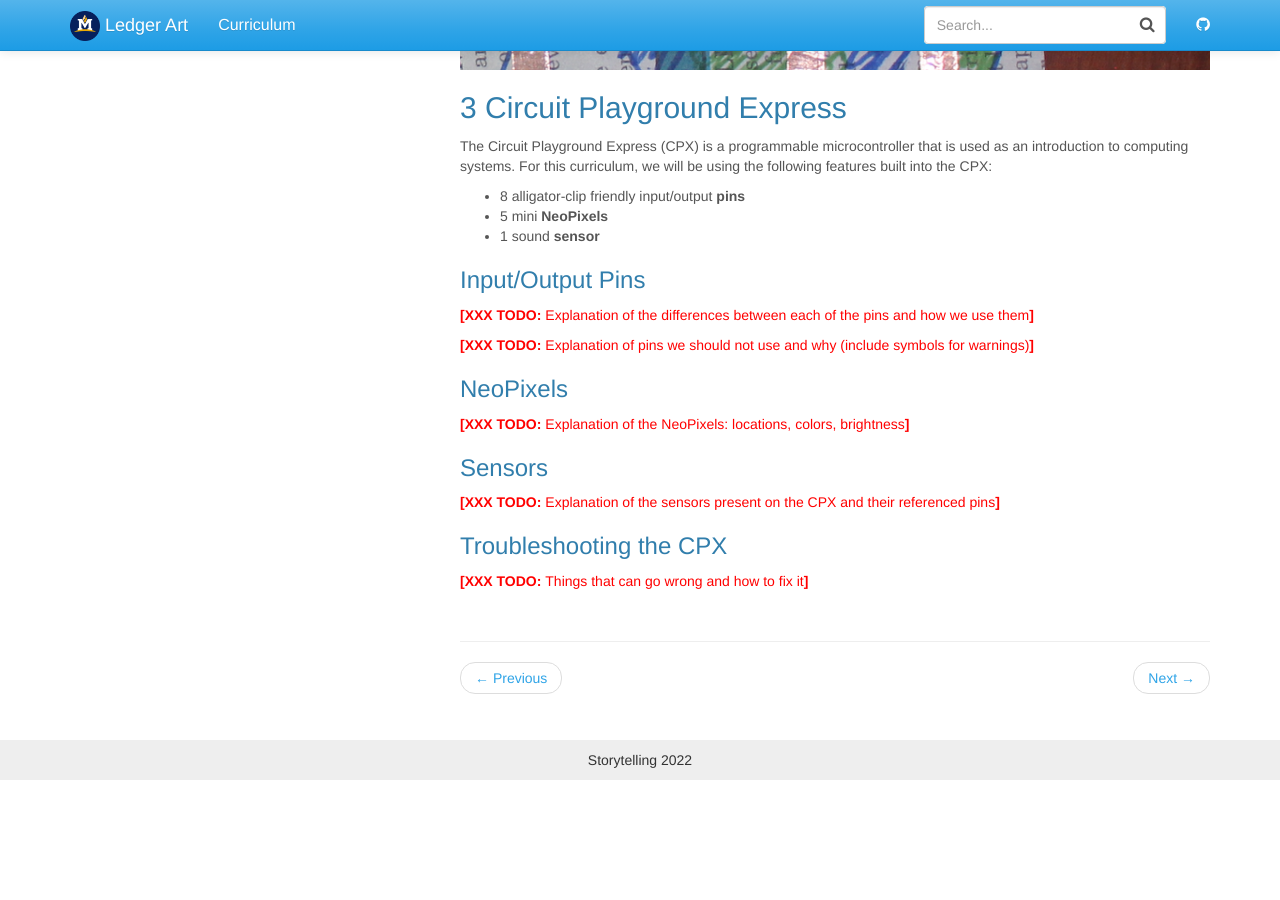
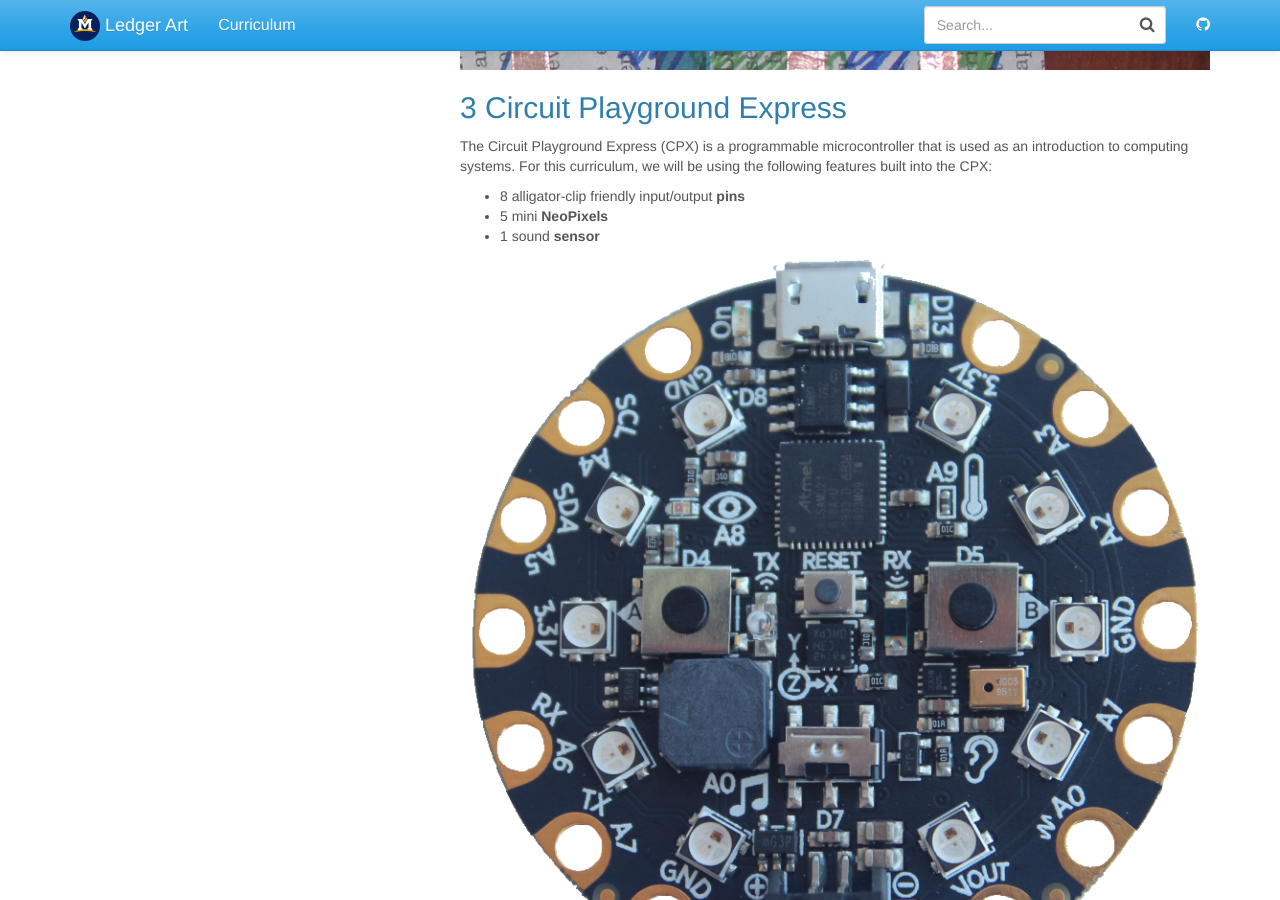
Before and after one commit to jake-chipps/friendometer, a Jekyll site: the page built from _docs/guides/tech-guide.md, in a window 1280 px wide and 900 px high, scrolled down 4327 px. Built offline with Jekyll 4.4.1, drawn with Linux system fonts in a browser that asks for light colours; before the commit the page ends 5107 px from its top, so only the background shows below that.

Commit message:
Add cpx image

```diff
--- a/_docs/guides/tech-guide.md
+++ b/_docs/guides/tech-guide.md
@@ -116,6 +116,8 @@ The Circuit Playground Express (CPX) is a programmable microcontroller that is u
 - 5 mini **NeoPixels**
 - 1 sound **sensor**
 
+![cpx](../guides/guide-resources/tec-cpx.png)
+
 ### Input/Output Pins <a name="pins"></a>
 <span class="todo">Explanation of the differences between each of the pins and how we use them</span>
 
```
Also changed, not shown: _docs/guides/guide-resources/tec-cpx.png (added).
